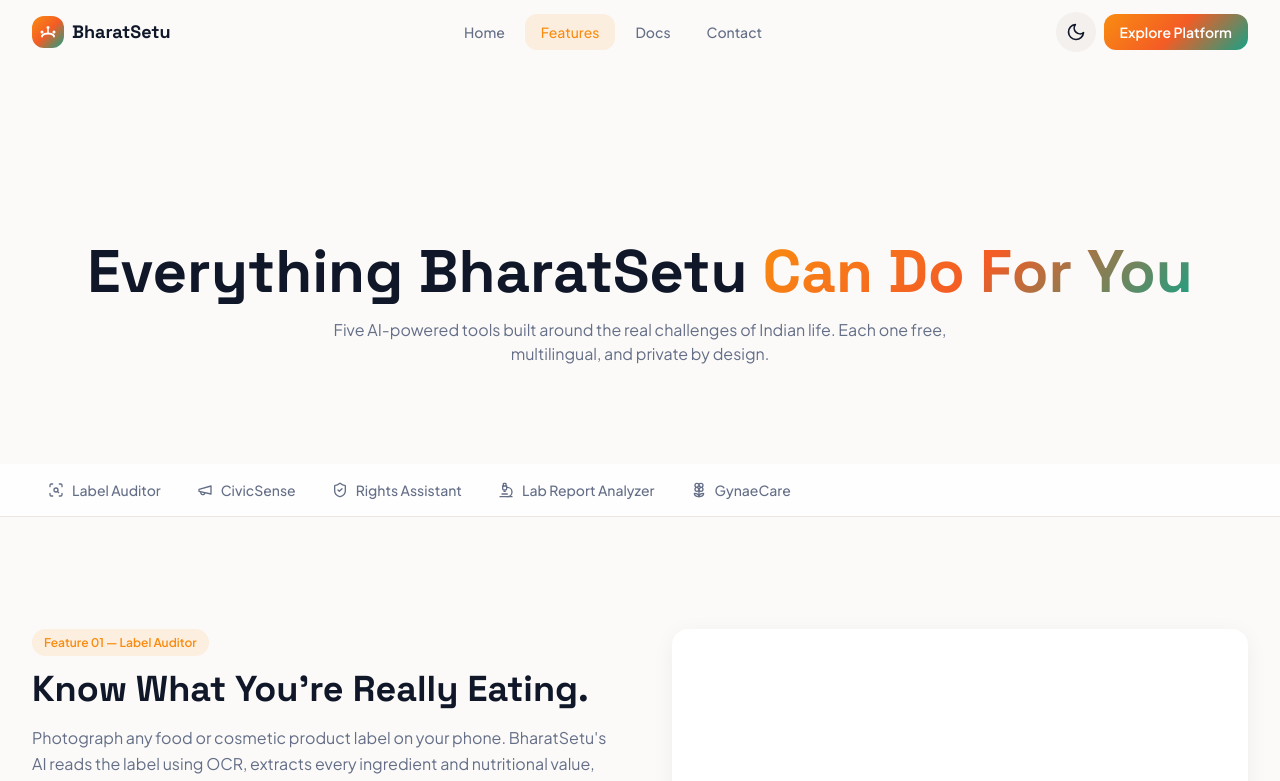
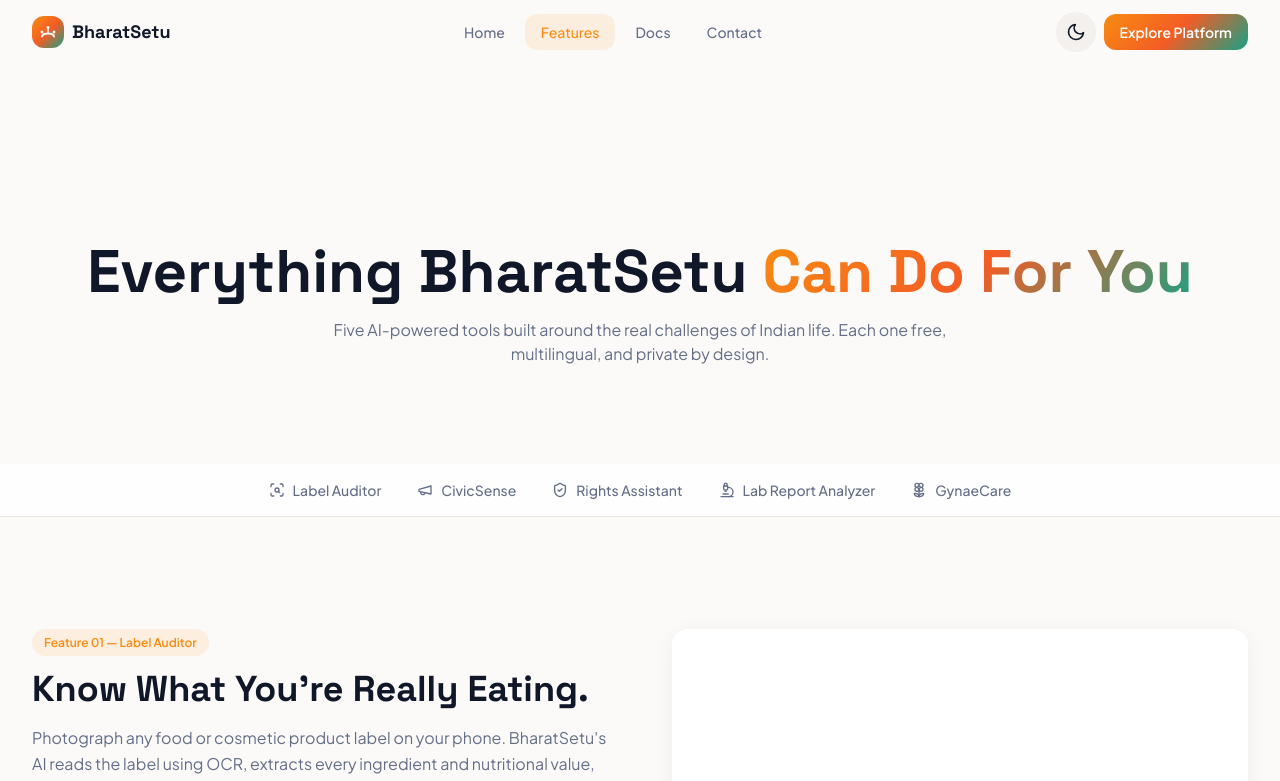
Before and after one commit to sanchit1606/bharatsetu-connect, a React (Vite) app: page /features in a window 1280 px wide. Shown: the top 781 px of the page. Built offline with nearby package versions, Linux system fonts and the light colour scheme; the HTML template or start-up script is replaced by a standard one.

Commit message:
style: center align feature navigation buttons

```diff
--- a/src/pages/Features.tsx
+++ b/src/pages/Features.tsx
@@ -123,8 +123,8 @@
 
       {/* Sticky Tab Bar */}
       <div className="sticky top-16 z-40 glass-header border-b border-border">
-        <div className="container-content px-4 sm:px-6 lg:px-8">
-          <div className="flex gap-1 overflow-x-auto py-2 scrollbar-none snap-x">
+        <div className="container-content px-4 sm:px-6 lg:px-8 flex justify-center">
+          <div className="flex gap-1 overflow-x-auto py-2 scrollbar-none snap-x max-w-full">
             {featureTabs.map((t) => (
               <a
                 key={t.id}
```
